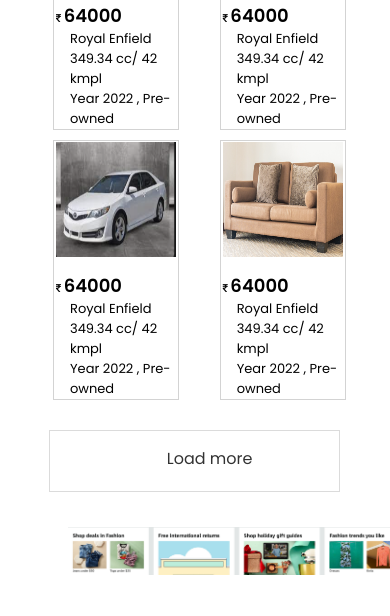
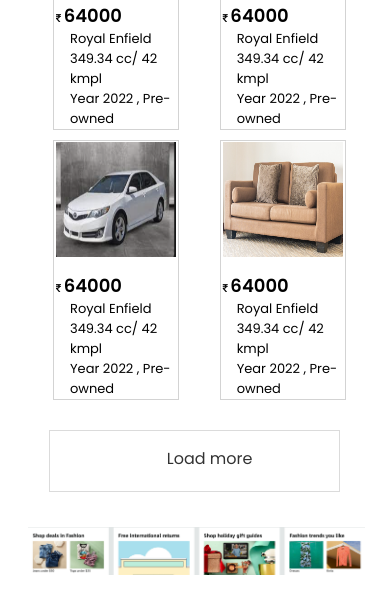
Before and after one commit to Aparnna95/buy-sell-web, a plain HTML site: page home.html in a window 390 px wide. Shown: the part 1764-2380 px from the top of the page. Drawn offline with nearby package versions, Linux system fonts and the light colour scheme; a web font is replaced by a local one.

Commit message:
home css correction

```diff
--- a/css/home.css
+++ b/css/home.css
@@ -220,6 +220,10 @@
     width: 63%;
     margin-left: 36px;
   }
+
+  .div-app-banner {
+    padding: 0px 0px 40px 20px;
+  }
 }
 
 @media screen and (max-width: 400px) {
@@ -279,4 +283,8 @@
     width: 63%;
     margin-left: 36px;
   }
+
+  .div-app-banner {
+    padding: 0px 0px 40px 20px;
+  }
 }
```
